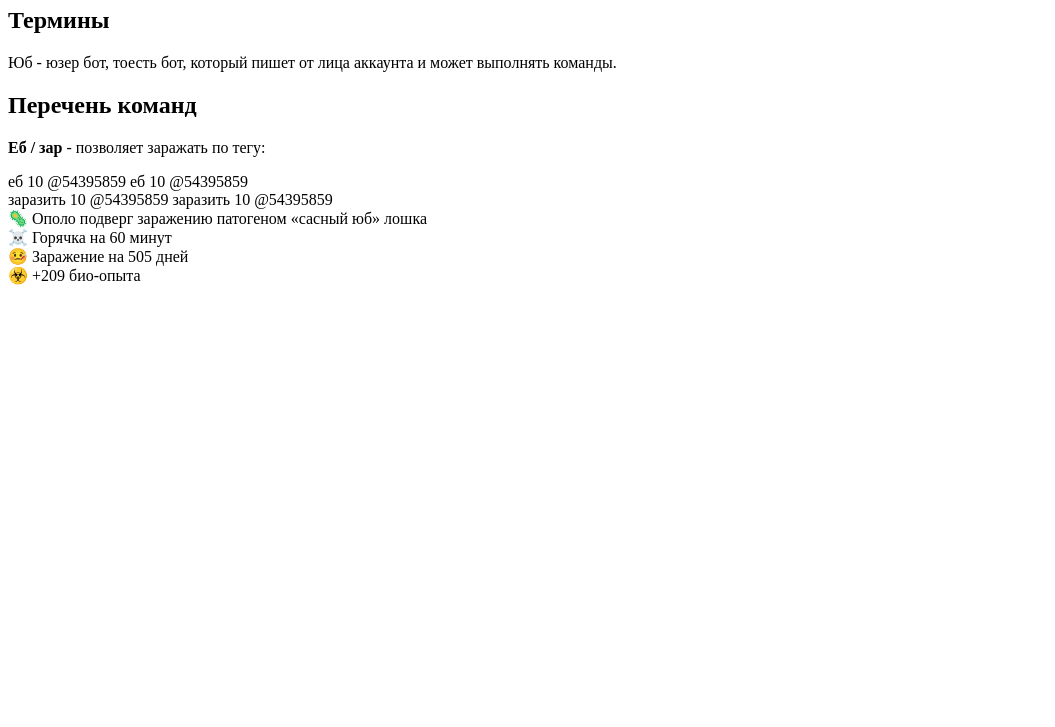
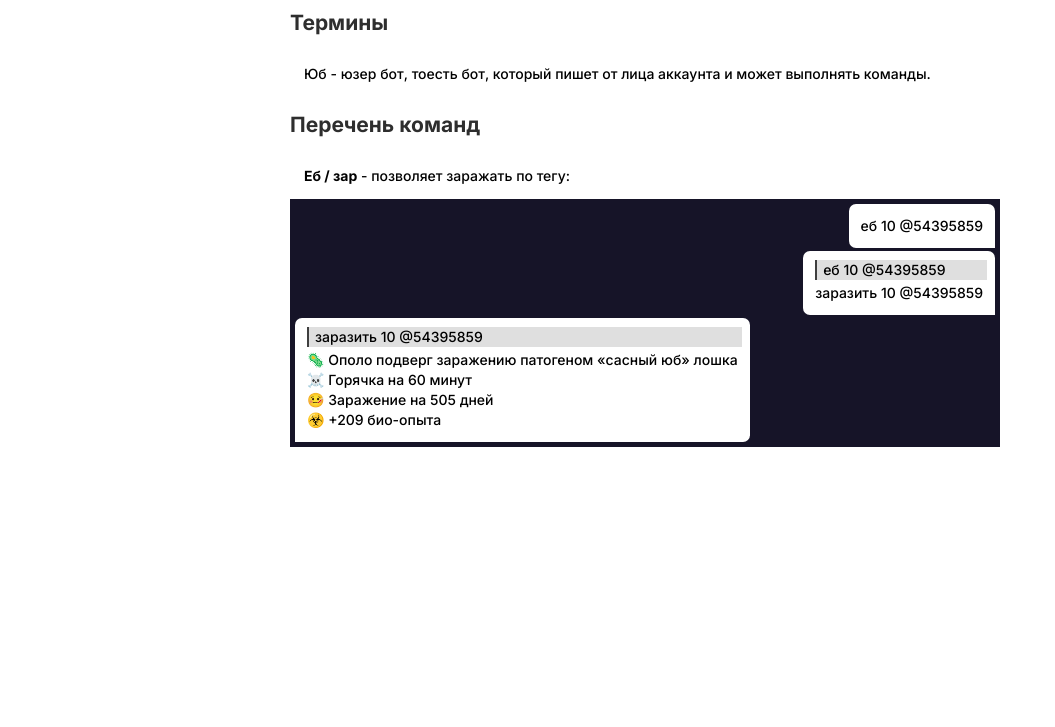
Before and after one commit to opolonix/papers, a plain HTML site: page pages/user-bot-descripton.html in a window 1280 px wide. Shown: the part 73-800 px from the top of the page, without its empty margins (0-1055 px from the left). Drawn offline with Linux system fonts and the light colour scheme; the site is published under a folder, as on GitHub Pages, so addresses that start at the root find nothing.

Commit message:
Update user-bot-descripton.html

```diff
--- a/pages/user-bot-descripton.html
+++ b/pages/user-bot-descripton.html
@@ -5,8 +5,8 @@
     <meta http-equiv="X-UA-Compatible" content="IE=edge">
     <meta name="viewport" content="width=device-width, initial-scale=1.0">
 
-    <link rel="stylesheet" href="/src/base.css">
-    <link rel="stylesheet" href="/src/style.css">
+    <link rel="stylesheet" href="../src/base.css">
+    <link rel="stylesheet" href="../src/style.css">
 
     <title>Инструкция к юзер боту</title>
 </head>
```
